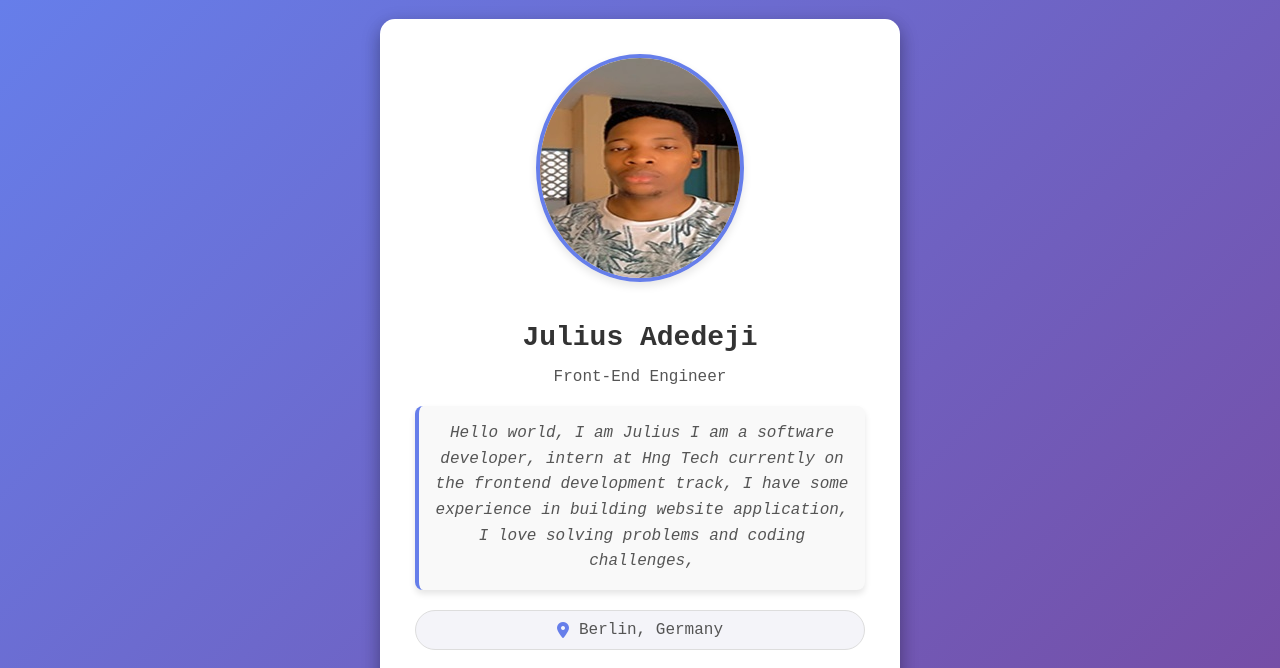
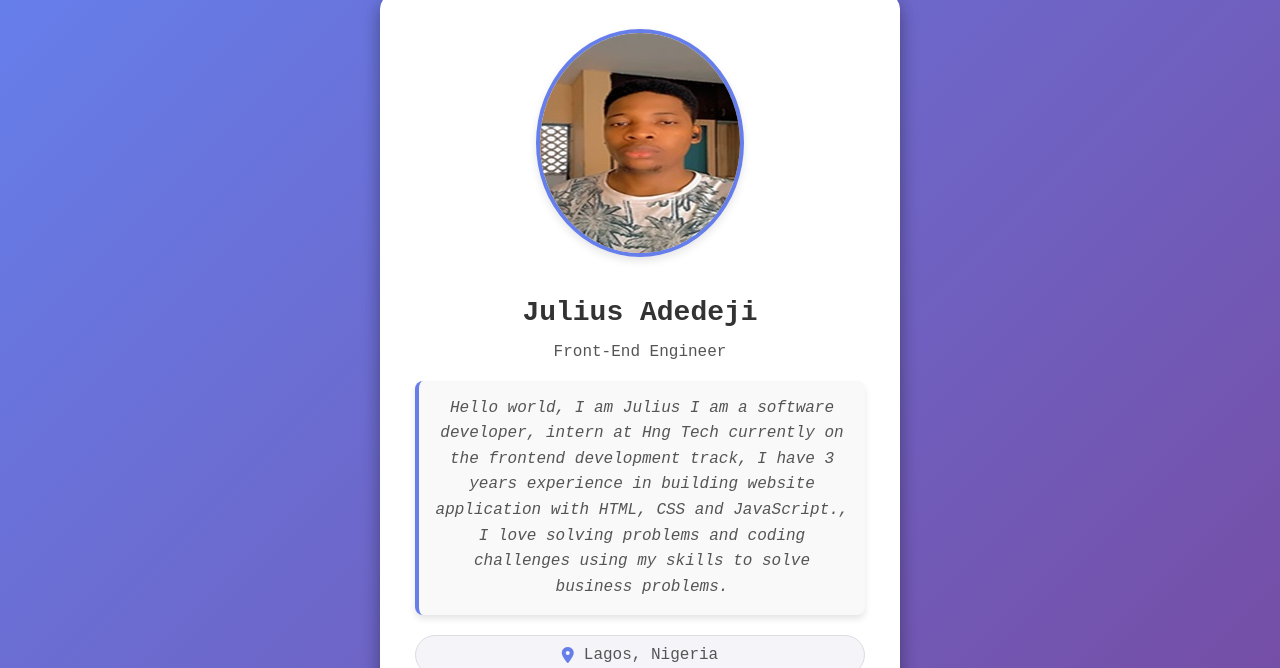
Before and after one commit to Tiolulope/my_profile_card, a plain HTML site: page index.html in a window 1280 px wide. Shown: the top 668 px of the page. Drawn offline with Linux system fonts and the light colour scheme.

Commit message:
makes some changes on bio

```diff
--- a/index.html
+++ b/index.html
@@ -19,15 +19,15 @@
                 <p data-testid="shortBio" class="short-bio">
                     Hello world, I am Julius
                     I am a software developer, intern at Hng Tech currently on the frontend development track,
-                    I have some experience in building website application,
-                    I love solving problems and coding challenges,
+                    I have 3 years experience in building website application with HTML, CSS and JavaScript.,
+                    I love solving problems and coding challenges using my skills to solve business problems.
                 </p>
             </div>
 
             <div class="location-container">
                     <p data-testid="currentLocation" class="location">
                         <i class="fas fa-map-marker-alt"></i>
-                        <span>Berlin, Germany</span>
+                        <span>Lagos, Nigeria</span>
                     </p>
             </div>
 
```
